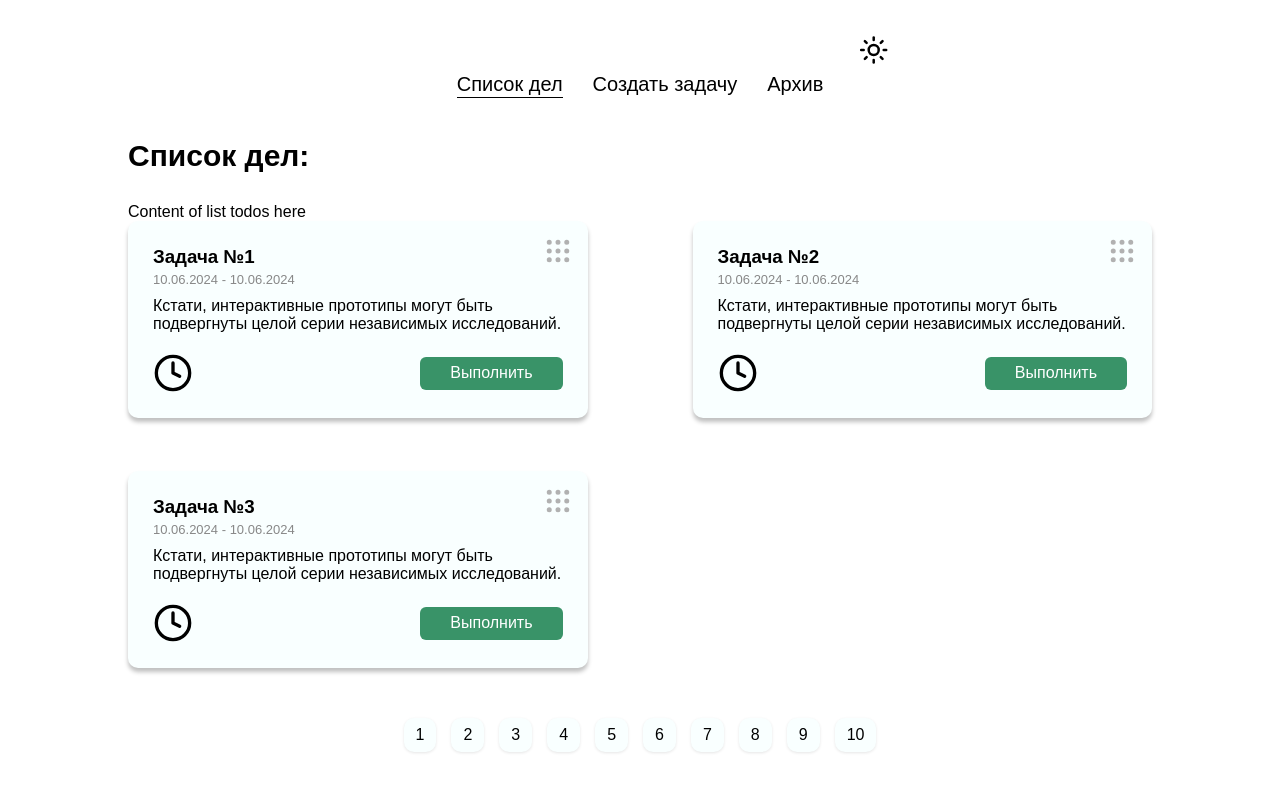
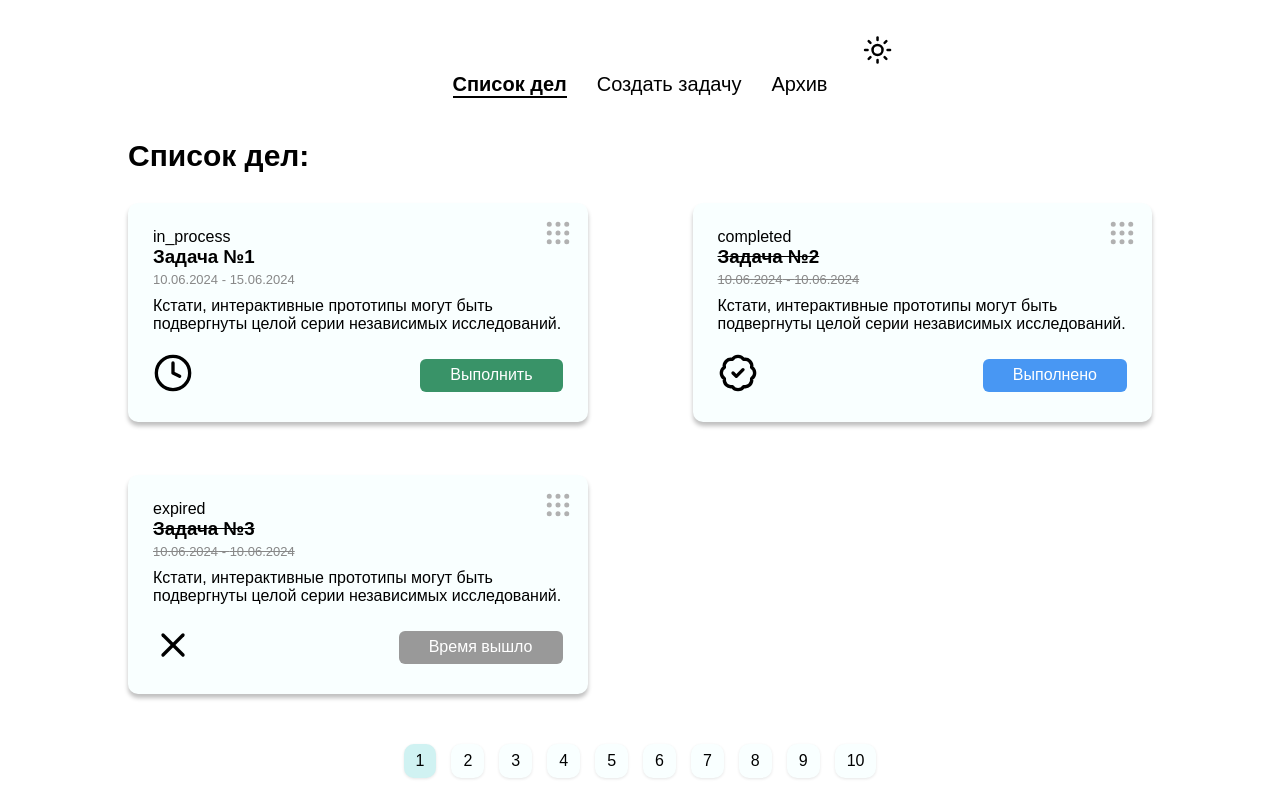
Before and after one commit to Lokusok/todos-rq-zustand, a React (Vite) app: page / in a window 1280 px wide. Built offline with nearby package versions, Linux system fonts and the light colour scheme; a web font is replaced by a local one.

Commit message:
update todo-item

```diff
--- a/global.d.ts
+++ b/global.d.ts
@@ -4,6 +4,6 @@ type TTodo = {
   descr: string;
   startTime: string;
   endTime: string;
-  status: 'in_process' | 'completed' | 'expired';
   order: number;
+  completed: boolean;
 };
--- a/src/app/all-list/index.tsx
+++ b/src/app/all-list/index.tsx
@@ -4,12 +4,12 @@ import { Helmet } from 'react-helmet';
 import PageLayout from '@/components/page-layout';
 import Section from '@/components/section';
 import TodoItem from '@/components/todo-item';
+import Grid from '@/components/grid';
+import Pagination from '@/components/pagination';
 
 import HeaderWrapper from '@/containers/header-wrapper';
 
 import { store } from '@/mock';
-import Grid from '@/components/grid';
-import Pagination from '@/components/pagination';
 
 function AllListPage() {
   return (
@@ -22,8 +22,6 @@ function AllListPage() {
         <Section.Root>
           <Section.Title>Список дел:</Section.Title>
           <Section.Content>
-            <p>Content of list todos here</p>
-
             <Grid
               data={store.todos}
               renderItem={(todo) => <TodoItem todo={todo as TTodo} />}
--- /dev/null
+++ b/src/components/button/index.tsx
@@ -0,0 +1,28 @@
+import style from './style.module.scss';
+
+import React, { memo } from 'react';
+
+import clsx from 'clsx';
+
+type TProps = {
+  children: React.ReactNode;
+  status?: 'active' | 'success' | 'expired';
+} & React.ComponentProps<'button'>;
+
+function Button({ children, status = 'active', ...props }: TProps) {
+  return (
+    <button
+      className={clsx(style.button, {
+        [style.active]: status === 'active',
+        [style.success]: status === 'success',
+        [style.expired]: status === 'expired',
+      })}
+      disabled={status === 'expired'}
+      {...props}
+    >
+      {children}
+    </button>
+  );
+}
+
+export default memo(Button);
--- /dev/null
+++ b/src/components/button/style.module.scss
@@ -0,0 +1,33 @@
+.button {
+  cursor: pointer;
+  appearance: none;
+  border: none;
+  color: #fff;
+  padding: 7.5px 30px;
+  border-radius: 6px;
+  transition: opacity ease 0.1s;
+
+  &:hover {
+    opacity: 0.75;
+  }
+
+  &:active {
+    opacity: 0.4;
+  }
+
+  &.active {
+    background: #399368;
+  }
+
+  &.success {
+    background: #4897f3;
+  }
+
+  &.expired {
+    background: #999;
+  }
+
+  &:disabled {
+    pointer-events: none;
+  }
+}
--- a/src/components/navigation/style.module.scss
+++ b/src/components/navigation/style.module.scss
@@ -29,8 +29,13 @@
     transform: translateY(0);
   }
 
+  &.active {
+    font-weight: bold;
+  }
+
   &.active::before {
     opacity: 1;
     transform: translateY(0);
+    height: 2px;
   }
 }
--- a/src/components/pagination/style.module.scss
+++ b/src/components/pagination/style.module.scss
@@ -20,6 +20,10 @@
   }
 }
 
+.buttonActive {
+  background: #d0f2f2;
+}
+
 .list {
   display: flex;
   column-gap: 15px;
--- a/src/components/todo-item/index.tsx
+++ b/src/components/todo-item/index.tsx
@@ -1,12 +1,30 @@
 import style from './style.module.scss';
 
 import { memo } from 'react';
-import { Clock, Grip } from 'lucide-react';
+import { BadgeCheck, Clock, Grip, X } from 'lucide-react';
 
+import clsx from 'clsx';
 import { format } from 'date-fns';
+
+import Button from '../button';
+import Tooltip from '../tooltip';
 
 type TProps = {
   todo: TTodo;
+};
+
+type TTodosTypes = 'completed' | 'in_process' | 'expired';
+
+const actionTextMap: Record<TTodosTypes, string> = {
+  completed: 'Выполнено',
+  in_process: 'Выполнить',
+  expired: 'Время вышло',
+};
+
+const titleTextMap: Record<TTodosTypes, string> = {
+  completed: 'Выполнено',
+  in_process: 'В процессе',
+  expired: 'Время вышло',
 };
 
 function TodoItem({ todo }: TProps) {
@@ -14,13 +32,46 @@ function TodoItem({ todo }: TProps) {
     formatDate: (date: string) => format(date, 'dd.MM.yyyy'),
   };
 
+  const options: { status: TTodosTypes } = {
+    status: (() => {
+      if (todo.completed) return 'completed';
+
+      const dateNow = new Date();
+      const dateEnd = new Date(todo.endTime);
+
+      if (dateNow > dateEnd) {
+        return 'expired';
+      }
+
+      return 'in_process';
+    })(),
+  };
+
+  const renders = {
+    renderIcon: (todoStatus: TTodosTypes) => {
+      switch (todoStatus) {
+        case 'completed':
+          return <BadgeCheck size={40} />;
+        case 'expired':
+          return <X size={40} />;
+        case 'in_process':
+          return <Clock size={40} />;
+      }
+    },
+  };
+
   return (
     <article className={style.root}>
+      {options.status}
       <div className={style.indicatorIconWrapper}>
         <Grip size={30} color={'#b1b1b1'} />
       </div>
 
-      <header className={style.header}>
+      <header
+        className={clsx(style.header, {
+          [style.crossChildren]: ['completed', 'expired'].includes(options.status),
+        })}
+      >
         <h3 className={style.title}>{todo.title}</h3>
         <span className={style.date}>
           {helpers.formatDate(todo.startTime)} - {helpers.formatDate(todo.endTime)}
@@ -30,10 +81,22 @@ function TodoItem({ todo }: TProps) {
       <p className={style.descr}>{todo.descr}</p>
 
       <footer className={style.footer}>
-        <div title="Выполняется" className={style.statusIconWrapper}>
-          <Clock size={40} />
+        <div className={style.statusIconWrapper}>
+          <Tooltip title={titleTextMap[options.status]}>
+            {renders.renderIcon(options.status)}
+          </Tooltip>
         </div>
-        <button className={style.button}>Выполнить</button>
+        <Button
+          status={
+            options.status === 'completed'
+              ? 'success'
+              : options.status === 'expired'
+              ? 'expired'
+              : 'active'
+          }
+        >
+          {actionTextMap[options.status]}
+        </Button>
       </footer>
     </article>
   );
--- a/src/components/todo-item/style.module.scss
+++ b/src/components/todo-item/style.module.scss
@@ -11,6 +11,20 @@
   flex-direction: column;
   row-gap: 4px;
   margin-bottom: 10px;
+
+  &.crossChildren {
+    h1,
+    h2,
+    h3,
+    h4,
+    h5,
+    h6,
+    p,
+    span,
+    a {
+      text-decoration: line-through;
+    }
+  }
 }
 
 .date {
@@ -27,25 +41,6 @@
   display: flex;
   justify-content: space-between;
   align-items: center;
-}
-
-.button {
-  cursor: pointer;
-  appearance: none;
-  border: none;
-  background: #399368;
-  color: #fff;
-  padding: 7.5px 30px;
-  border-radius: 6px;
-  transition: opacity ease 0.1s;
-
-  &:hover {
-    opacity: 0.75;
-  }
-
-  &:active {
-    opacity: 0.4;
-  }
 }
 
 .indicatorIconWrapper {
--- a/src/mock/index.ts
+++ b/src/mock/index.ts
@@ -6,8 +6,8 @@ export const store = {
       descr:
         'Кстати, интерактивные прототипы могут быть подвергнуты целой серии независимых исследований.',
       startTime: '2024-06-10T17:16:29.067Z',
-      endTime: '2024-06-10T17:16:29.067Z',
-      status: 'in_process',
+      endTime: '2024-06-15T17:16:29.067Z',
+      completed: false,
     },
     {
       id: '2',
@@ -16,7 +16,7 @@ export const store = {
         'Кстати, интерактивные прототипы могут быть подвергнуты целой серии независимых исследований.',
       startTime: '2024-06-10T17:16:29.067Z',
       endTime: '2024-06-10T17:16:29.067Z',
-      status: 'completed',
+      completed: true,
     },
     {
       id: '3',
@@ -25,7 +25,7 @@ export const store = {
         'Кстати, интерактивные прототипы могут быть подвергнуты целой серии независимых исследований.',
       startTime: '2024-06-10T17:16:29.067Z',
       endTime: '2024-06-10T17:16:29.067Z',
-      status: 'expired',
+      completed: false,
     },
   ],
 };
```
